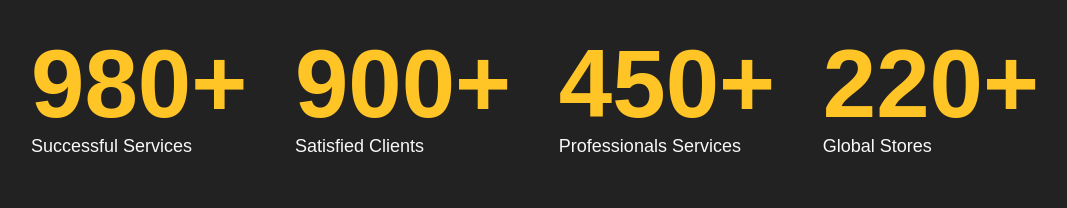
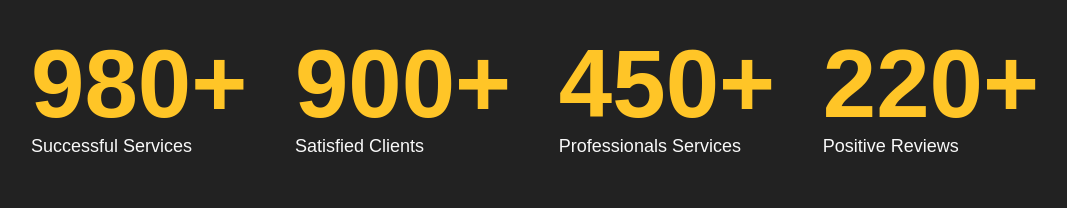
Before and after one commit to shaniaakhan21/AWTech, a Next.js app: page / in a window 1280 px wide. Shown: the part 3680-3888 px from the top of the page, without its empty margins (105-1172 px from the left). Built offline with nearby package versions, Linux system fonts and the light colour scheme.

Commit message:
build fix 14

```diff
--- a/components/Projects.tsx
+++ b/components/Projects.tsx
@@ -50,7 +50,7 @@ const Projects: React.FC = () => {
                 <NumText title={'980+'} subtitle={'Successful Services'} data-aos="zoom-in" data-aos-duration="1000" />
                 <NumText title={'900+'} subtitle={'Satisfied Clients'} data-aos="zoom-out" data-aos-duration="2000" />
                 <NumText title={'450+'} subtitle={'Professionals Services'} data-aos="zoom-out" data-aos-duration="2500" />
-                <NumText title={'220+'} subtitle={'Global Stores'} data-aos="zoom-in" data-aos-duration="1500" />
+                <NumText title={'220+'} subtitle={'Positive Reviews'} data-aos="zoom-in" data-aos-duration="1500" />
             </div>
 
             <div className='flex flex-row flex-wrap' data-aos="fade"
```
